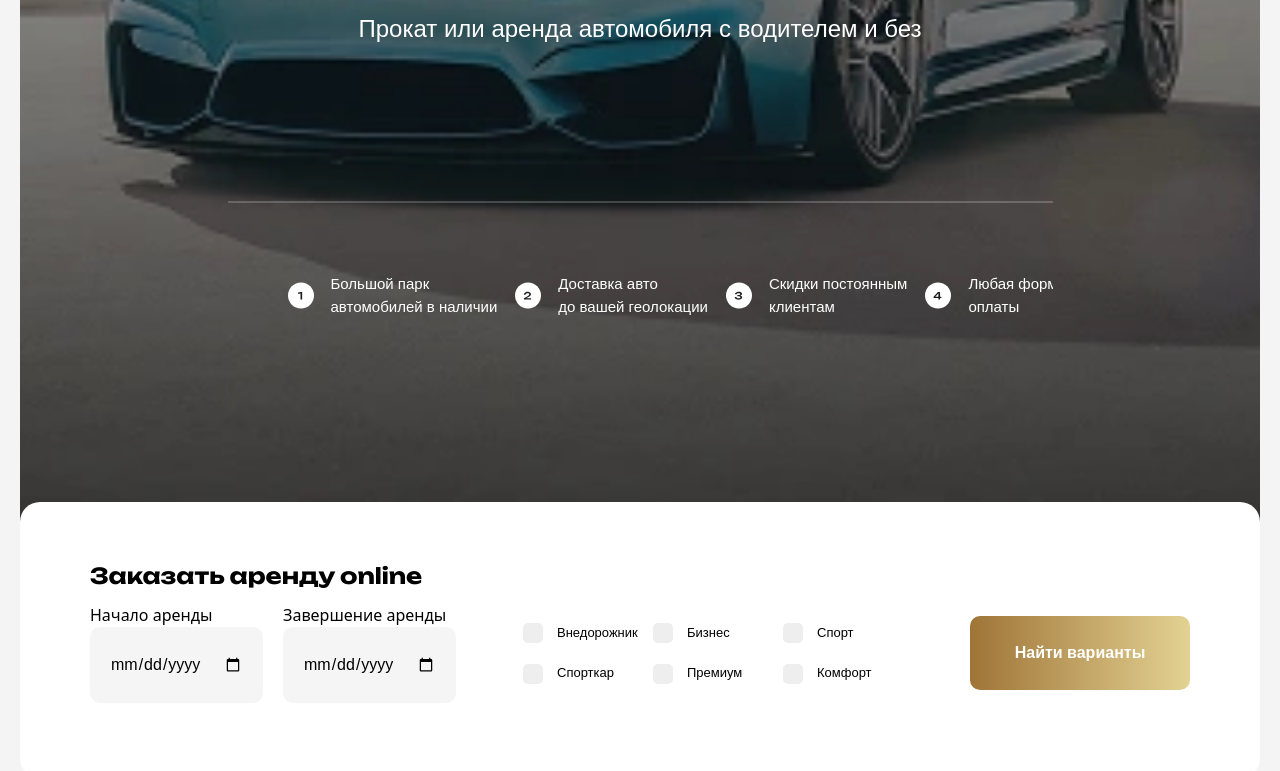
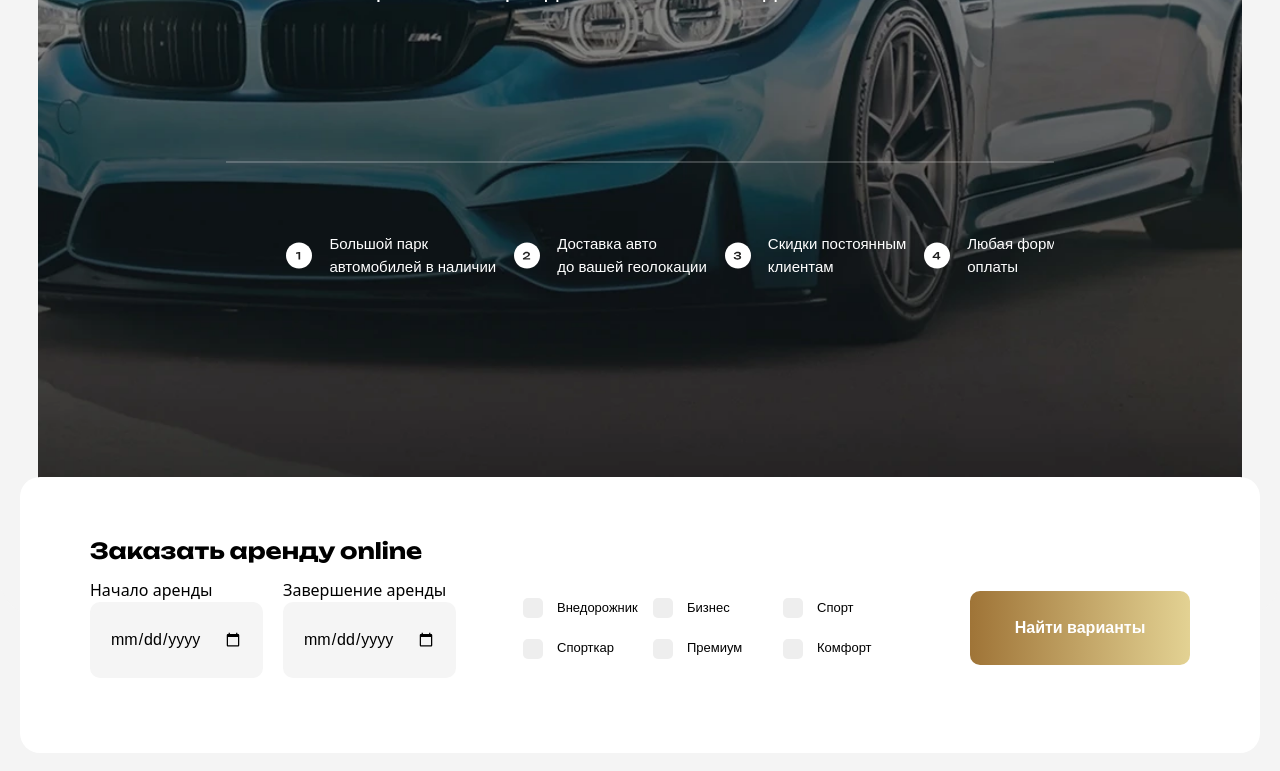
Before and after one commit to lynysoul/dizrental, a plain HTML site: page index.html in a window 1280 px wide. Shown: the part 680-1451 px from the top of the page. Drawn offline with Linux system fonts and the light colour scheme; a web font is replaced by a local one.

Commit message:
fix first bg

```diff
--- a/css/style.css
+++ b/css/style.css
@@ -1160,12 +1160,21 @@ a:-webkit-any-link {
     }
 
     .first {
-        padding-bottom: 1.5rem;
-        max-width: 96.875vw;
+        background-image: none;
+        background-color: var(--white-3);;
+        max-width: 186rem;
         margin: 0 auto;
         border-radius: 0 0 3.6rem 3.6rem;
-    }
-
+        padding: 0 3% 1.5rem 3%;;
+    }
+
+    .first-bg {
+        background-image: url("../Images/first_background.webp");
+        background-size: cover;
+        background-position: center;
+        border-radius: 0 0 3.6rem 3.6rem;
+        padding-bottom: 1.5rem;
+    }
     .first h1 {
         text-align: center;
         font-size: 8.9rem;
--- a/index.html
+++ b/index.html
@@ -110,6 +110,7 @@
     </header>
     <main>
         <section class="first">
+            <div class="first-bg">
                 <div class="wrapper-first">
                     <h1>Аренда авто в Москве</h1>
                     <!--<h2 class="sr-only">Аренда авто в Москве</h2>-->
@@ -148,6 +149,7 @@
                             </div>
                         </li>
                     </ol>
+                </div>
             </div>
         </section>
 
```
Also changed, not shown: Images/first_background.jpg (added), Images/first_background.webp (added). Lines whose indentation alone changed are shown as unchanged.
